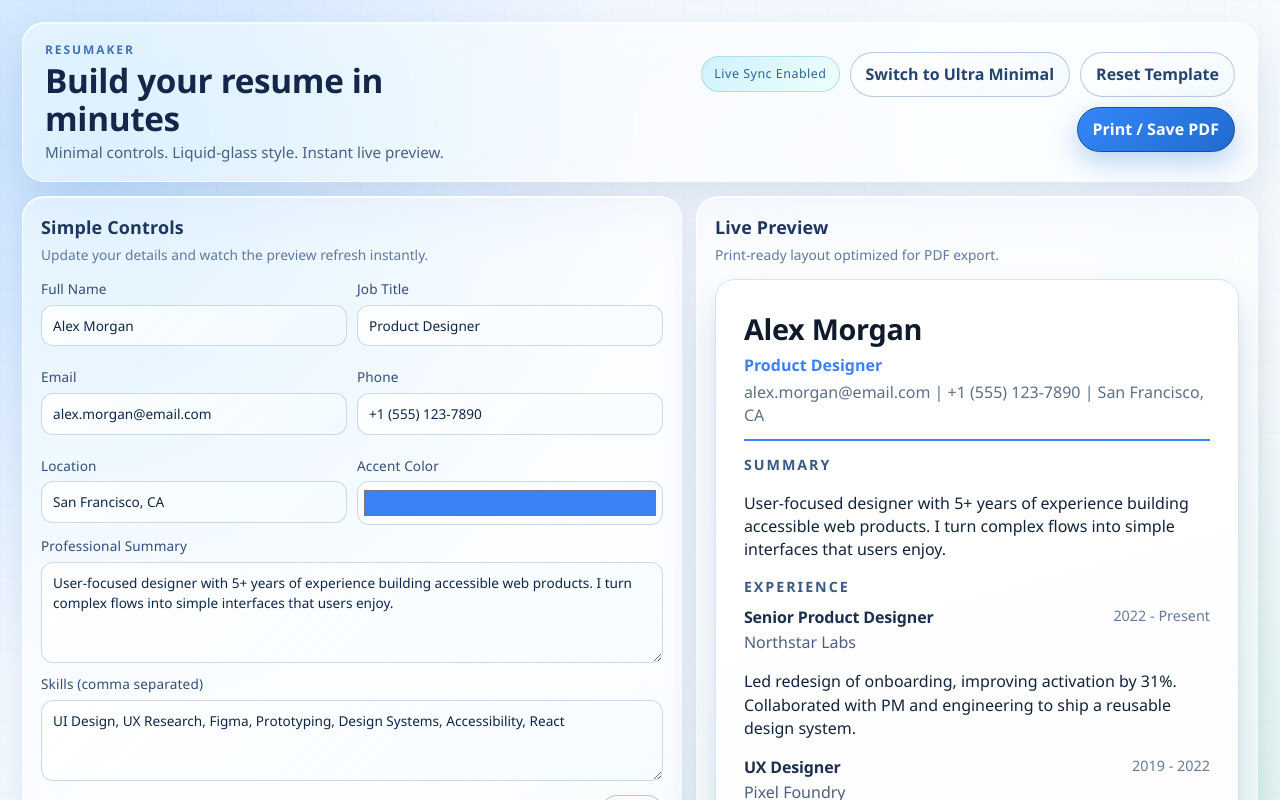
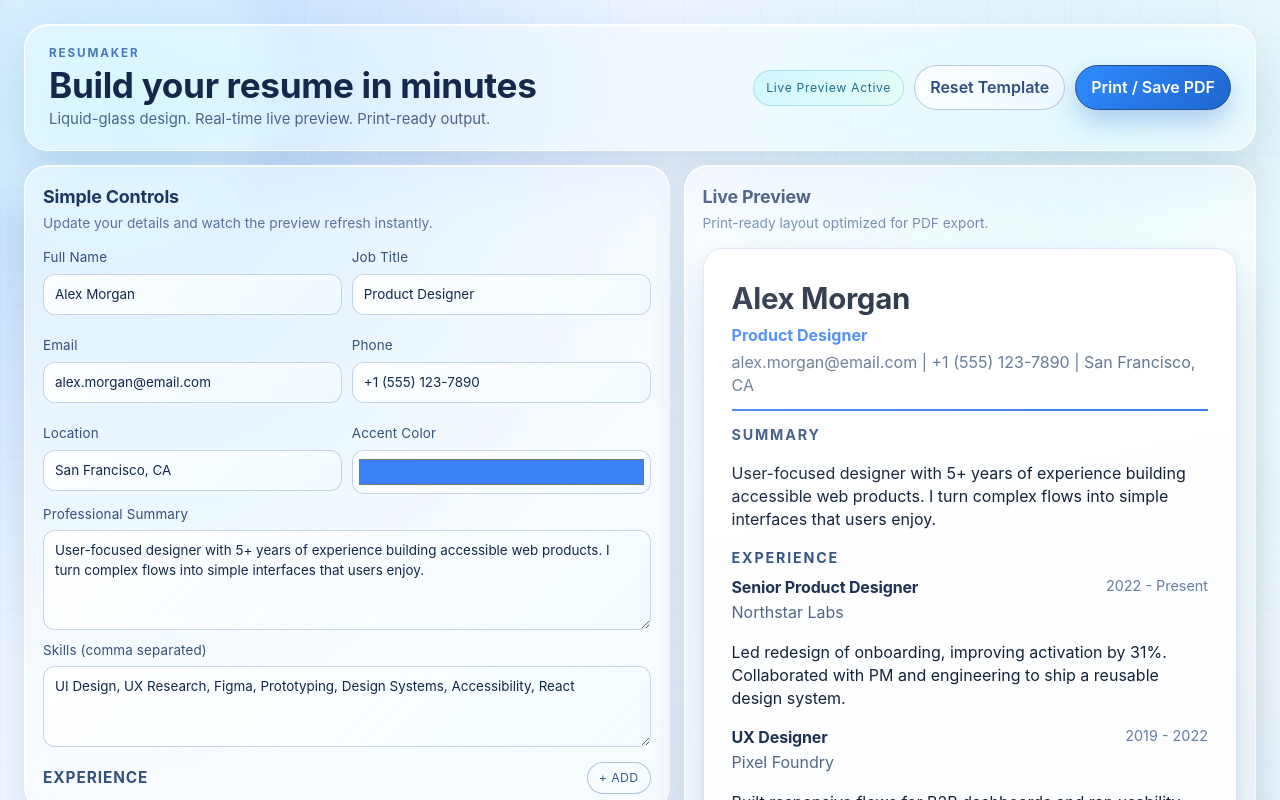
Before and after one commit to N0rrtthh/ResuMaker, a React (Vite) app: page / in a window 1280 px wide. Shown: the top 800 px of the page. Built offline with nearby package versions, Linux system fonts and the light colour scheme.

Commit message:
feat: refine apple-style liquid glass UI and remove minimal mode

```diff
--- a/src/App.css
+++ b/src/App.css
@@ -2,12 +2,12 @@
   min-height: 100vh;
   position: relative;
   overflow: hidden;
-  padding: 22px;
-  transition: background 420ms ease;
+  padding: 24px;
   background:
-    radial-gradient(circle at 8% 14%, rgba(90, 175, 255, 0.26) 0%, transparent 34%),
-    radial-gradient(circle at 91% 82%, rgba(111, 218, 190, 0.2) 0%, transparent 38%),
-    linear-gradient(138deg, #eef5ff 0%, #f8fbff 42%, #f2f8f5 100%);
+    radial-gradient(circle at 10% 12%, rgba(83, 166, 255, 0.3) 0%, transparent 35%),
+    radial-gradient(circle at 84% 18%, rgba(127, 227, 218, 0.2) 0%, transparent 32%),
+    radial-gradient(circle at 84% 86%, rgba(148, 179, 255, 0.18) 0%, transparent 34%),
+    linear-gradient(140deg, #eaf2ff 0%, #f2f8ff 44%, #eef8f5 100%);
 }
 
 .page-shell::before {
@@ -16,121 +16,110 @@
   inset: 0;
   pointer-events: none;
   background:
-    linear-gradient(to right, rgba(28, 47, 83, 0.03) 1px, transparent 1px),
-    linear-gradient(to bottom, rgba(28, 47, 83, 0.03) 1px, transparent 1px);
-  background-size: 36px 36px;
+    linear-gradient(to right, rgba(22, 46, 82, 0.03) 1px, transparent 1px),
+    linear-gradient(to bottom, rgba(22, 46, 82, 0.03) 1px, transparent 1px);
+  background-size: 38px 38px;
   opacity: 0.5;
-  transition: opacity 320ms ease, background 320ms ease;
 }
 
 .ambient {
   position: absolute;
   border-radius: 999px;
   pointer-events: none;
-  filter: blur(14px);
+  filter: blur(16px);
   mix-blend-mode: screen;
   animation: drift 16s ease-in-out infinite;
-  transition: opacity 320ms ease, filter 320ms ease;
 }
 
 .ambient-one {
-  width: 300px;
-  height: 300px;
-  top: -62px;
-  right: 7%;
-  background: linear-gradient(130deg, rgba(87, 162, 255, 0.74), rgba(120, 241, 214, 0.5));
+  width: 310px;
+  height: 310px;
+  top: -78px;
+  left: -34px;
+  background: linear-gradient(130deg, rgba(96, 180, 255, 0.66), rgba(121, 245, 224, 0.46));
 }
 
 .ambient-two {
-  width: 260px;
-  height: 260px;
-  left: -92px;
-  bottom: 11%;
-  background: linear-gradient(110deg, rgba(114, 198, 255, 0.56), rgba(73, 129, 238, 0.44));
-  animation-delay: 1.8s;
+  width: 280px;
+  height: 280px;
+  right: -82px;
+  top: 16%;
+  background: linear-gradient(120deg, rgba(145, 189, 255, 0.56), rgba(102, 170, 255, 0.42));
+  animation-delay: 1.4s;
 }
 
 .ambient-three {
-  width: 180px;
-  height: 180px;
-  bottom: 15%;
-  right: 30%;
-  background: linear-gradient(145deg, rgba(106, 217, 205, 0.42), rgba(79, 153, 255, 0.38));
-  animation-delay: 3.5s;
+  width: 210px;
+  height: 210px;
+  right: 28%;
+  bottom: -66px;
+  background: linear-gradient(150deg, rgba(117, 224, 205, 0.34), rgba(111, 162, 255, 0.34));
+  animation-delay: 3.2s;
 }
 
 .topbar {
   max-width: 1280px;
   margin: 0 auto 14px;
-  border-radius: 22px;
-  padding: 18px 22px;
+  border-radius: 24px;
+  padding: 20px 24px;
   display: flex;
   justify-content: space-between;
   align-items: center;
-  gap: 18px;
-  background: rgba(255, 255, 255, 0.42);
-  border: 1px solid rgba(255, 255, 255, 0.72);
-  box-shadow:
-    inset 0 1px 0 rgba(255, 255, 255, 0.95),
-    0 18px 48px rgba(34, 81, 149, 0.15);
-  backdrop-filter: blur(16px) saturate(140%);
-  -webkit-backdrop-filter: blur(16px) saturate(140%);
+  gap: 16px;
   position: relative;
   z-index: 1;
-  transition:
-    background-color 320ms ease,
-    border-color 320ms ease,
-    box-shadow 320ms ease,
-    backdrop-filter 320ms ease;
+  background: rgba(255, 255, 255, 0.38);
+  border: 1px solid rgba(255, 255, 255, 0.8);
+  box-shadow:
+    inset 0 1px 0 rgba(255, 255, 255, 0.9),
+    0 20px 52px rgba(22, 70, 136, 0.15);
+  backdrop-filter: blur(18px) saturate(158%);
+  -webkit-backdrop-filter: blur(18px) saturate(158%);
 }
 
 .header-copy {
-  max-width: 640px;
+  max-width: 710px;
 }
 
 .tag {
   margin: 0;
   text-transform: uppercase;
-  font-size: 0.75rem;
+  font-size: 0.73rem;
   letter-spacing: 0.16em;
-  color: #3f73b8;
   font-weight: 700;
+  color: #4b78bb;
 }
 
 .topbar h1 {
   margin: 4px 0;
-  font-size: clamp(1.4rem, 1rem + 1.35vw, 2.25rem);
-  line-height: 1.12;
-  color: #152748;
+  color: #13294b;
+  font-size: clamp(1.5rem, 1rem + 1.5vw, 2.35rem);
+  line-height: 1.1;
 }
 
 .subtitle {
   margin: 0;
-  color: #486183;
-  font-size: 0.95rem;
+  font-size: 0.93rem;
+  color: #4c6489;
 }
 
 .header-actions {
   display: flex;
   align-items: center;
+  justify-content: flex-end;
+  flex-wrap: wrap;
   gap: 10px;
-  flex-wrap: wrap;
-  justify-content: flex-end;
 }
 
 .sync-pill {
   margin: 0;
   padding: 8px 12px;
   border-radius: 999px;
-  font-size: 0.78rem;
-  letter-spacing: 0.04em;
-  color: #2e668e;
-  background: linear-gradient(135deg, rgba(195, 238, 255, 0.78), rgba(232, 255, 247, 0.72));
-  border: 1px solid rgba(112, 193, 224, 0.45);
-}
-
-.theme-toggle {
-  white-space: nowrap;
+  font-size: 0.77rem;
+  letter-spacing: 0.05em;
+  color: #226d8d;
+  border: 1px solid rgba(108, 194, 225, 0.45);
+  background: linear-gradient(130deg, rgba(204, 245, 255, 0.86), rgba(225, 255, 243, 0.74));
 }
 
 .primary-btn,
@@ -141,9 +130,9 @@
   cursor: pointer;
   font: inherit;
   transition:
-    transform 0.2s ease,
-    box-shadow 0.2s ease,
-    border-color 0.2s ease;
+    transform 0.22s ease,
+    box-shadow 0.22s ease,
+    border-color 0.22s ease;
 }
 
 .primary-btn,
@@ -153,16 +142,16 @@
 }
 
 .primary-btn {
-  border: 1px solid #1f4f8a;
   color: #ffffff;
-  background: linear-gradient(135deg, #3487fa 0%, #206bcf 100%);
-  box-shadow: 0 10px 28px rgba(41, 118, 214, 0.32);
+  border: 1px solid #1e4f8b;
+  background: linear-gradient(135deg, #308bff 0%, #1f66cf 100%);
+  box-shadow: 0 12px 28px rgba(41, 112, 209, 0.33);
 }
 
 .secondary-btn {
-  color: #27446c;
-  border: 1px solid rgba(112, 144, 188, 0.48);
-  background: linear-gradient(130deg, rgba(255, 255, 255, 0.84), rgba(241, 249, 255, 0.8));
+  color: #2e4f7f;
+  border: 1px solid rgba(114, 150, 198, 0.48);
+  background: linear-gradient(130deg, rgba(255, 255, 255, 0.82), rgba(239, 249, 255, 0.78));
 }
 
 .primary-btn:hover,
@@ -170,14 +159,14 @@
 .mini-btn:hover,
 .delete-btn:hover {
   transform: translateY(-1px);
-  box-shadow: 0 12px 24px rgba(25, 80, 146, 0.18);
+  box-shadow: 0 12px 24px rgba(26, 84, 150, 0.2);
 }
 
 .workspace {
   max-width: 1280px;
   margin: 0 auto;
   display: grid;
-  grid-template-columns: minmax(340px, 1.08fr) minmax(330px, 0.92fr);
+  grid-template-columns: minmax(350px, 1.06fr) minmax(340px, 0.94fr);
   gap: 14px;
   align-items: start;
   position: relative;
@@ -186,24 +175,19 @@
 
 .editor-panel,
 .preview-panel {
-  border-radius: 22px;
+  border-radius: 24px;
   padding: 18px;
-  border: 1px solid rgba(255, 255, 255, 0.78);
+  border: 1px solid rgba(255, 255, 255, 0.82);
   background: rgba(255, 255, 255, 0.5);
   box-shadow:
-    inset 0 1px 0 rgba(255, 255, 255, 0.92),
-    0 16px 34px rgba(40, 88, 154, 0.13);
-  backdrop-filter: blur(16px) saturate(132%);
-  -webkit-backdrop-filter: blur(16px) saturate(132%);
-  transition:
-    background-color 320ms ease,
-    border-color 320ms ease,
-    box-shadow 320ms ease,
-    backdrop-filter 320ms ease;
+    inset 0 1px 0 rgba(255, 255, 255, 0.95),
+    0 16px 36px rgba(20, 72, 136, 0.14);
+  backdrop-filter: blur(16px) saturate(146%);
+  -webkit-backdrop-filter: blur(16px) saturate(146%);
 }
 
 .editor-panel {
-  max-height: calc(100vh - 150px);
+  max-height: calc(100vh - 154px);
   overflow: auto;
 }
 
@@ -212,18 +196,26 @@
   top: 12px;
 }
 
+.preview-panel::after {
+  content: '';
+  position: absolute;
+  inset: 0;
+  border-radius: inherit;
+  pointer-events: none;
+  background: linear-gradient(160deg, rgba(255, 255, 255, 0.28), transparent 36%);
+}
+
 .editor-panel h2,
 .preview-panel h2 {
   margin: 0;
   font-size: 1.12rem;
-  color: #20365d;
-  letter-spacing: 0.01em;
+  color: #1c3861;
 }
 
 .panel-meta {
   margin: 4px 0 14px;
   font-size: 0.86rem;
-  color: #5f789f;
+  color: #5a749d;
 }
 
 .field-grid {
@@ -237,25 +229,25 @@ label {
   flex-direction: column;
   gap: 6px;
   margin-bottom: 11px;
-  font-size: 0.85rem;
+  font-size: 0.84rem;
   letter-spacing: 0.01em;
-  color: #324e76;
+  color: #34517b;
 }
 
 input,
 textarea {
   width: 100%;
-  border: 1px solid rgba(123, 152, 191, 0.36);
+  border: 1px solid rgba(121, 151, 194, 0.4);
   border-radius: 12px;
   padding: 10px 11px;
   font: inherit;
-  color: #102645;
-  background: linear-gradient(135deg, rgba(255, 255, 255, 0.84), rgba(243, 250, 255, 0.68));
-  box-shadow: inset 0 1px 1px rgba(255, 255, 255, 0.72);
+  color: #122848;
+  background: linear-gradient(135deg, rgba(255, 255, 255, 0.86), rgba(242, 251, 255, 0.74));
+  box-shadow: inset 0 1px 1px rgba(255, 255, 255, 0.82);
   transition:
-    border-color 0.2s ease,
-    box-shadow 0.2s ease,
-    background-color 0.2s ease;
+    border-color 0.22s ease,
+    box-shadow 0.22s ease,
+    background-color 0.22s ease;
 }
 
 textarea {
@@ -264,7 +256,7 @@ textarea {
 
 input:hover,
 textarea:hover {
-  border-color: rgba(100, 144, 199, 0.55);
+  border-color: rgba(91, 144, 210, 0.58);
 }
 
 input:focus,
@@ -283,15 +275,15 @@ input[type='color'] {
   display: flex;
   justify-content: space-between;
   align-items: center;
-  margin: 14px 0 8px;
+  margin: 15px 0 8px;
 }
 
 .section-head h3 {
   margin: 0;
-  font-size: 0.97rem;
+  font-size: 0.96rem;
   text-transform: uppercase;
   letter-spacing: 0.06em;
-  color: #2f4d78;
+  color: #35527d;
 }
 
 .mini-btn,
@@ -300,14 +292,14 @@ input[type='color'] {
   font-size: 0.77rem;
   letter-spacing: 0.03em;
   text-transform: uppercase;
-  border: 1px solid rgba(106, 141, 188, 0.5);
-  color: #365a86;
-  background: rgba(248, 252, 255, 0.86);
+  border: 1px solid rgba(108, 143, 191, 0.52);
+  color: #355c89;
+  background: rgba(247, 252, 255, 0.88);
 }
 
 .delete-btn {
-  color: #8e5162;
-  border-color: rgba(199, 133, 154, 0.45);
+  color: #89506a;
+  border-color: rgba(199, 136, 156, 0.44);
 }
 
 .delete-btn:disabled {
@@ -320,10 +312,10 @@ input[type='color'] {
 .card {
   margin-bottom: 11px;
   padding: 11px;
-  border-radius: 15px;
-  border: 1px solid rgba(142, 170, 207, 0.34);
-  background: linear-gradient(145deg, rgba(255, 255, 255, 0.74), rgba(239, 248, 255, 0.58));
-  box-shadow: inset 0 1px 0 rgba(255, 255, 255, 0.82);
+  border-radius: 16px;
+  border: 1px solid rgba(141, 171, 210, 0.34);
+  background: linear-gradient(145deg, rgba(255, 255, 255, 0.74), rgba(237, 248, 255, 0.58));
+  box-shadow: inset 0 1px 0 rgba(255, 255, 255, 0.86);
 }
 
 .card-head {
@@ -334,22 +326,22 @@ input[type='color'] {
 }
 
 .card-head strong {
-  color: #28476f;
+  color: #284872;
   font-size: 0.88rem;
 }
 
 .resume {
   --accent: #3b82f6;
   width: 100%;
-  max-width: 720px;
+  max-width: 740px;
   margin: 0 auto;
   padding: 28px;
   border-radius: 20px;
-  border: 1px solid #d8e3f3;
-  background: linear-gradient(165deg, #ffffff 0%, #fcfdff 100%);
+  border: 1px solid #d7e3f5;
+  background: linear-gradient(168deg, #ffffff 0%, #fcfdff 100%);
   box-shadow:
-    0 26px 46px rgba(30, 83, 145, 0.14),
-    0 3px 8px rgba(36, 65, 116, 0.06);
+    0 28px 48px rgba(26, 72, 130, 0.14),
+    0 3px 8px rgba(26, 59, 104, 0.07);
   animation: rise 420ms cubic-bezier(0.18, 0.78, 0.28, 1);
 }
 
@@ -361,8 +353,8 @@ input[type='color'] {
 
 .resume h3 {
   margin: 0;
-  font-size: 1.8rem;
-  color: #101a2d;
+  font-size: 1.84rem;
+  color: #111d33;
 }
 
 .resume-title {
@@ -373,7 +365,7 @@ input[type='color'] {
 
 .resume-meta {
   margin: 4px 0 0;
-  color: #5f6f84;
+  color: #5e728e;
 }
 
 .resume section {
@@ -383,9 +375,9 @@ input[type='color'] {
 .resume h4 {
   margin: 0 0 8px;
   font-size: 0.89rem;
-  letter-spacing: 0.14em;
+  letter-spacing: 0.13em;
   text-transform: uppercase;
-  color: #3b5a83;
+  color: #365684;
 }
 
 .resume-entry {
@@ -396,158 +388,28 @@ input[type='color'] {
   display: flex;
   justify-content: space-between;
   gap: 12px;
-  color: #1c2f4e;
+  color: #1f3252;
 }
 
 .entry-head span {
   font-size: 0.9rem;
-  color: #657995;
+  color: #667e9f;
 }
 
 .entry-sub {
   margin: 2px 0 4px;
-  color: #4d607b;
+  color: #516885;
 }
 
 .skills-list {
   margin: 0;
   padding-left: 18px;
   columns: 2;
-  color: #243954;
+  color: #273f61;
 }
 
 .skills-list li {
   margin-bottom: 4px;
-}
-
-.page-shell.theme-minimal {
-  background: linear-gradient(145deg, #f9fbff 0%, #f6f8fc 46%, #f4f5f7 100%);
-}
-
-.page-shell.theme-minimal::before {
-  opacity: 0.2;
-  background:
-    linear-gradient(to right, rgba(22, 34, 53, 0.045) 1px, transparent 1px),
-    linear-gradient(to bottom, rgba(22, 34, 53, 0.045) 1px, transparent 1px);
-  background-size: 44px 44px;
-}
-
-.theme-minimal .ambient {
-  opacity: 0.16;
-  filter: blur(28px);
-  mix-blend-mode: normal;
-  animation: none;
-}
-
-.theme-minimal .topbar {
-  background: rgba(255, 255, 255, 0.9);
-  border-color: #e0e7f1;
-  box-shadow: 0 14px 34px rgba(34, 52, 86, 0.08);
-  backdrop-filter: none;
-  -webkit-backdrop-filter: none;
-}
-
-.theme-minimal .tag {
-  color: #4f5f78;
-}
-
-.theme-minimal .topbar h1 {
-  color: #1b2636;
-}
-
-.theme-minimal .subtitle {
-  color: #5f6d81;
-}
-
-.theme-minimal .sync-pill {
-  background: #eef3f8;
-  border-color: #d9e1ec;
-  color: #46556d;
-}
-
-.theme-minimal .primary-btn {
-  background: #1f2937;
-  border-color: #1f2937;
-  box-shadow: none;
-}
-
-.theme-minimal .secondary-btn,
-.theme-minimal .mini-btn,
-.theme-minimal .delete-btn {
-  background: #ffffff;
-  border-color: #d1d9e5;
-  color: #2d3a4e;
-}
-
-.theme-minimal .editor-panel,
-.theme-minimal .preview-panel {
-  background: rgba(255, 255, 255, 0.93);
-  border-color: #e1e8f2;
-  box-shadow: 0 14px 30px rgba(34, 52, 86, 0.08);
-  backdrop-filter: none;
-  -webkit-backdrop-filter: none;
-}
-
-.theme-minimal .panel-meta,
-.theme-minimal label {
-  color: #5f6d82;
-}
-
-.theme-minimal input,
-.theme-minimal textarea {
-  background: #ffffff;
-  border-color: #d7e0ec;
-  box-shadow: none;
-  color: #1d2838;
-}
-
-.theme-minimal input:hover,
-.theme-minimal textarea:hover {
-  border-color: #b7c5d8;
-}
-
-.theme-minimal input:focus,
-.theme-minimal textarea:focus {
-  border-color: #75869f;
-  box-shadow: 0 0 0 3px rgba(117, 134, 159, 0.2);
-}
-
-.theme-minimal .section-head h3 {
-  color: #334257;
-}
-
-.theme-minimal .card {
-  background: #ffffff;
-  border-color: #e1e8f2;
-  box-shadow: none;
-}
-
-.theme-minimal .card-head strong {
-  color: #36495f;
-}
-
-.theme-minimal .resume {
-  background: #ffffff;
-  border-color: #d9e2ee;
-  box-shadow: 0 16px 28px rgba(22, 34, 53, 0.08);
-}
-
-.theme-minimal .resume h3 {
-  color: #101827;
-}
-
-.theme-minimal .resume h4 {
-  color: #38485f;
-}
-
-.theme-minimal .entry-head {
-  color: #1f3046;
-}
-
-.theme-minimal .entry-head span,
-.theme-minimal .entry-sub,
-.theme-minimal .resume-meta {
-  color: #5f6f83;
 }
 
 @keyframes rise {
@@ -567,7 +429,7 @@ input[type='color'] {
     transform: translateY(0) translateX(0);
   }
   50% {
-    transform: translateY(16px) translateX(-8px);
+    transform: translateY(14px) translateX(-8px);
   }
 }
 
@@ -593,12 +455,12 @@ input[type='color'] {
   }
 
   .ambient {
-    opacity: 0.6;
+    opacity: 0.58;
   }
 
   .topbar {
     border-radius: 18px;
-    padding: 15px;
+    padding: 16px;
     flex-direction: column;
     align-items: flex-start;
   }
@@ -649,7 +511,8 @@ input[type='color'] {
     background: #ffffff;
   }
 
-  .page-shell::before {
+  .page-shell::before,
+  .preview-panel::after {
     display: none;
   }
 
--- a/src/App.tsx
+++ b/src/App.tsx
@@ -28,8 +28,6 @@ type ResumeData = {
   experiences: Experience[]
   education: Education[]
 }
-
-type ThemeMode = 'liquid' | 'minimal'
 
 const INITIAL_DATA: ResumeData = {
   fullName: 'Alex Morgan',
@@ -73,7 +71,6 @@ function App() {
   const [resume, setResume] = useState<ResumeData>(INITIAL_DATA)
   const [nextExperienceId, setNextExperienceId] = useState(3)
   const [nextEducationId, setNextEducationId] = useState(2)
-  const [themeMode, setThemeMode] = useState<ThemeMode>('liquid')
 
   const parsedSkills = useMemo(
     () =>
@@ -145,14 +142,8 @@ function App() {
     setNextEducationId(2)
   }
 
-  const isMinimalTheme = themeMode === 'minimal'
-
-  const toggleTheme = () => {
-    setThemeMode((prev) => (prev === 'liquid' ? 'minimal' : 'liquid'))
-  }
-
   return (
-    <div className={`page-shell ${isMinimalTheme ? 'theme-minimal' : 'theme-liquid'}`}>
+    <div className="page-shell theme-liquid">
       <div className="ambient ambient-one" aria-hidden="true" />
       <div className="ambient ambient-two" aria-hidden="true" />
       <div className="ambient ambient-three" aria-hidden="true" />
@@ -161,22 +152,10 @@ function App() {
         <div className="header-copy">
           <p className="tag">ResuMaker</p>
           <h1>Build your resume in minutes</h1>
-          <p className="subtitle">
-            {isMinimalTheme
-              ? 'Minimal controls. Ultra-clean layout. Instant live preview.'
-              : 'Minimal controls. Liquid-glass style. Instant live preview.'}
-          </p>
+          <p className="subtitle">Liquid-glass design. Real-time live preview. Print-ready output.</p>
         </div>
         <div className="header-actions" role="group" aria-label="Resume actions">
-          <p className="sync-pill">Live Sync Enabled</p>
-          <button
-            type="button"
-            className="secondary-btn theme-toggle"
-            onClick={toggleTheme}
-            aria-pressed={isMinimalTheme}
-          >
-            {isMinimalTheme ? 'Switch to Liquid Glass' : 'Switch to Ultra Minimal'}
-          </button>
+          <p className="sync-pill">Live Preview Active</p>
           <button type="button" className="secondary-btn" onClick={resetTemplate}>
             Reset Template
           </button>
--- a/src/index.css
+++ b/src/index.css
@@ -1,5 +1,5 @@
 :root {
-  font-family: 'Aptos', 'Segoe UI Variable Text', 'Segoe UI', sans-serif;
+  font-family: 'SF Pro Text', 'SF Pro Display', -apple-system, BlinkMacSystemFont, 'Segoe UI', sans-serif;
   line-height: 1.45;
   font-weight: 400;
   color: #13233a;
@@ -23,7 +23,7 @@ h2,
 h3,
 h4,
 strong {
-  font-family: 'Aptos Display', 'Segoe UI Variable Display', 'Segoe UI', sans-serif;
+  font-family: 'SF Pro Display', -apple-system, BlinkMacSystemFont, 'Segoe UI', sans-serif;
   letter-spacing: -0.01em;
 }
 
```
Also changed, not shown: 1 other file (tests, documents, lock files or other folders).
